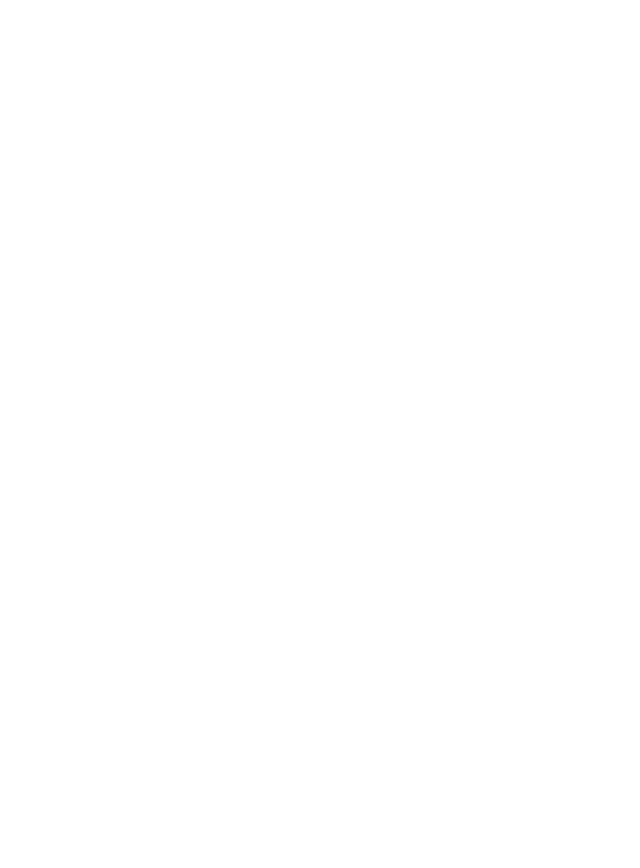
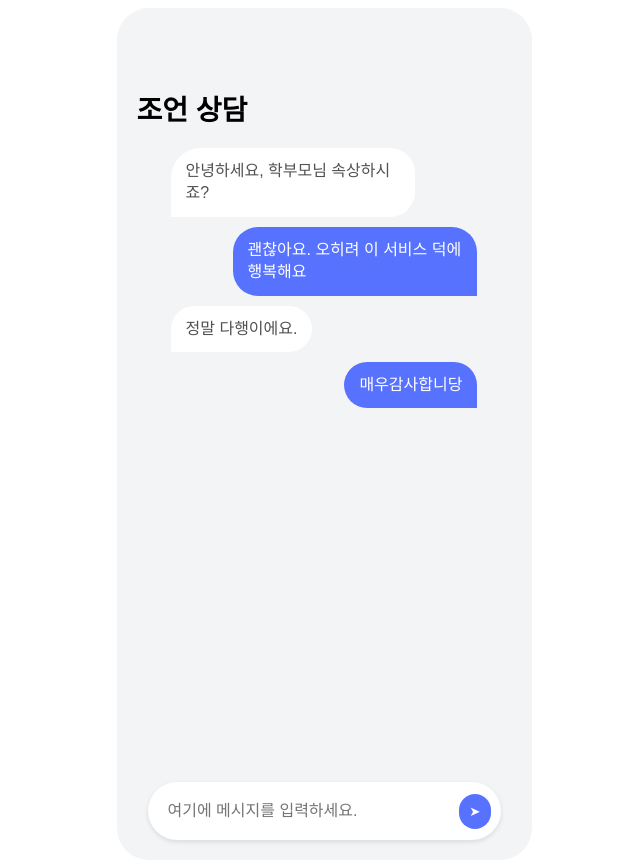
Before and after one commit to Boundaryy/Boundary, a SvelteKit app: page /parent/advice in a window 1280 px wide. Shown: the whole page, without its empty margins (316-956 px from the left). Before the commit the page ends 800 px from the top, so only its background shows below. Built offline with nearby package versions, Linux system fonts and the light colour scheme.

Commit message:
ADD :: 조언 상담 퍼블리싱

```diff
--- a/src/routes/parent/advice/+page.svelte
+++ b/src/routes/parent/advice/+page.svelte
@@ -0,0 +1,137 @@
+<script>
+    let messages = [
+        { text: "안녕하세요, 학부모님 속상하시죠?", from: "left" },
+        { text: "괜찮아요. 오히려 이 서비스 덕에 행복해요", from: "right" },
+        { text: "정말 다행이에요.", from: "left" },
+        { text: "매우감사합니당", from: "right" }
+    ];
+
+    let newMessage = '';
+    const sendMessage = () => {
+        if (newMessage.trim() !== '') {
+            messages.push({ text: newMessage, from: "right" });
+            newMessage = '';
+        }
+    }
+</script>
+
+<style>
+    .container {
+        width: 375px;
+        height: 812px;
+        display: flex;
+        flex-direction: column;
+        align-items: center;
+        justify-content: flex-start;
+        background-color: #F3F4F6;
+        font-family: 'Pretendard', sans-serif;
+        margin: 0 auto;
+        overflow: hidden;
+        border-radius: 32px;
+        padding: 20px;
+        position: relative;
+    }
+
+    .header {
+        text-align: left;
+        width: 100%;
+        margin-bottom: 20px;
+        padding-top: 60px;
+        display: flex;
+        align-items: center;
+        font-size: 28px;
+        font-weight: 700;
+    }
+
+    .chat {
+        flex-grow: 1;
+        display: flex;
+        flex-direction: column;
+        gap: 10px;
+        overflow-y: auto;
+        margin-bottom: 20px;
+        border-radius: 30px;
+}
+
+    .message {
+        max-width: 70%;
+        padding: 12px 15px;
+        border-radius: 20px;
+        font-size: 16px;
+        line-height: 1.4;
+    }
+
+    .message.left {
+        background-color: #FFFFFF;
+        color: #515151;
+        align-self: flex-start;
+        border-radius: 25px 25px 25px 0;
+    }
+
+    .message.right {
+        background-color: #5772FF;
+        color: #FFFFFF;
+        align-self: flex-end;
+        border-radius: 25px 25px 0 25px;
+    }
+
+    .input-area {
+        width: 333px;
+        height: 38px;
+        display: flex;
+        align-items: center;
+        padding: 10px;
+        background-color: #FFFFFF;
+        border-radius: 30px;
+        box-shadow: 0px 2px 5px rgba(0, 0, 0, 0.1);
+        bottom: 10px;
+}
+
+    .input-area input {
+        flex-grow: 1;
+        border: none;
+        outline: none;
+        padding: 10px;
+        border-radius: 30px;
+        font-size: 16px;
+        color: #565656;
+    }
+
+    .input-area button {
+        background-color: #5772FF;
+        border: none;
+        color: #FFFFFF;
+        border-radius: 30px;
+        padding: 10px;
+        margin-left: 10px;
+        cursor: pointer;
+    }
+
+    .input-area button:hover {
+        background-color: #4a63d6;
+    }
+</style>
+
+<div class="container">
+    <div class="header">
+        조언 상담
+    </div>
+
+    <div class="chat">
+        {#each messages as message}
+            <div class="message {message.from}">
+                {message.text}
+            </div>
+        {/each}
+    </div>
+
+    <div class="input-area">
+        <input
+            type="text"
+            placeholder="여기에 메시지를 입력하세요."
+            bind:value={newMessage}
+            on:keydown={(e) => e.key === 'Enter' && sendMessage()}
+        />
+        <button on:click={sendMessage}>➤</button>
+    </div>
+</div>
```
